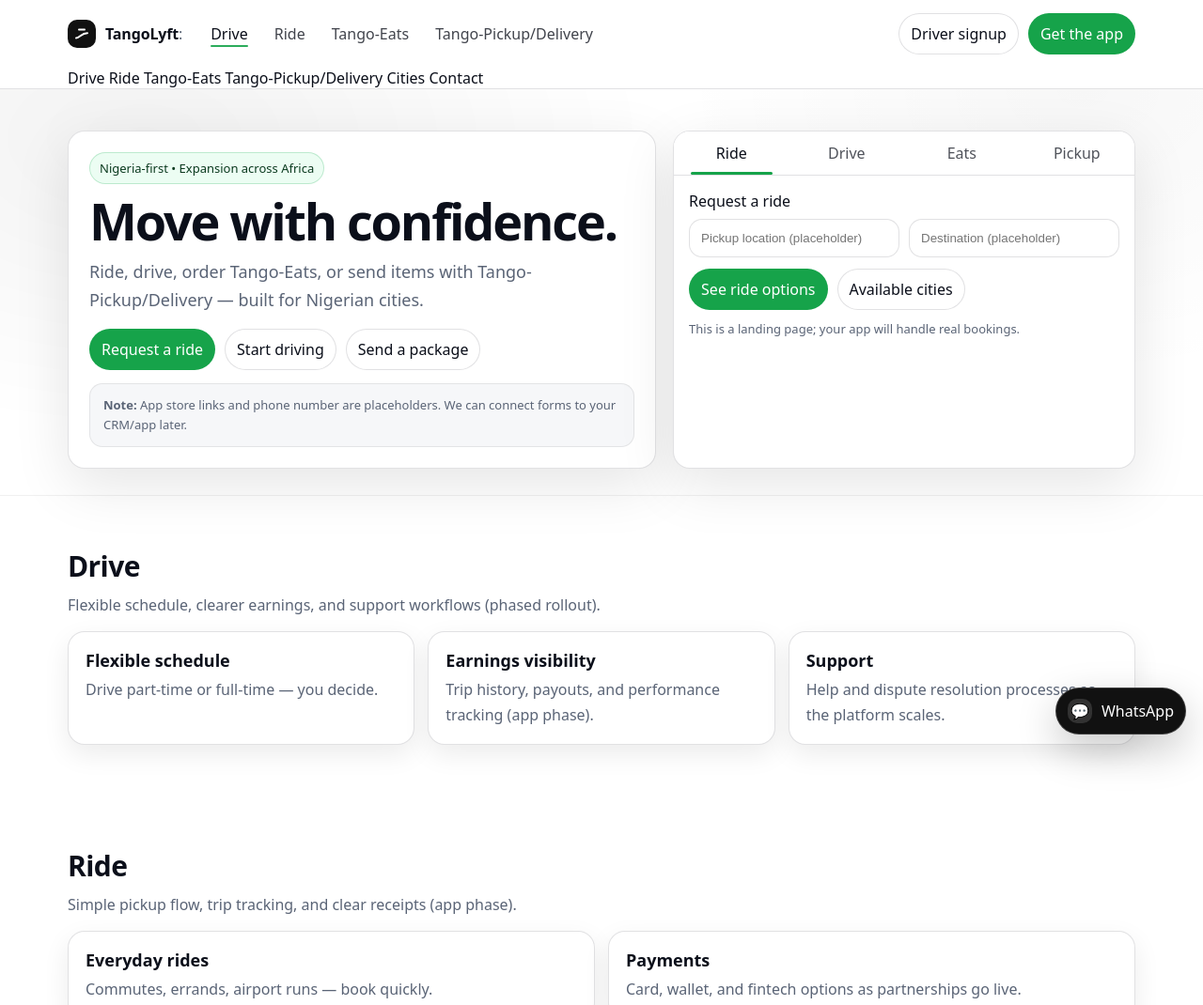
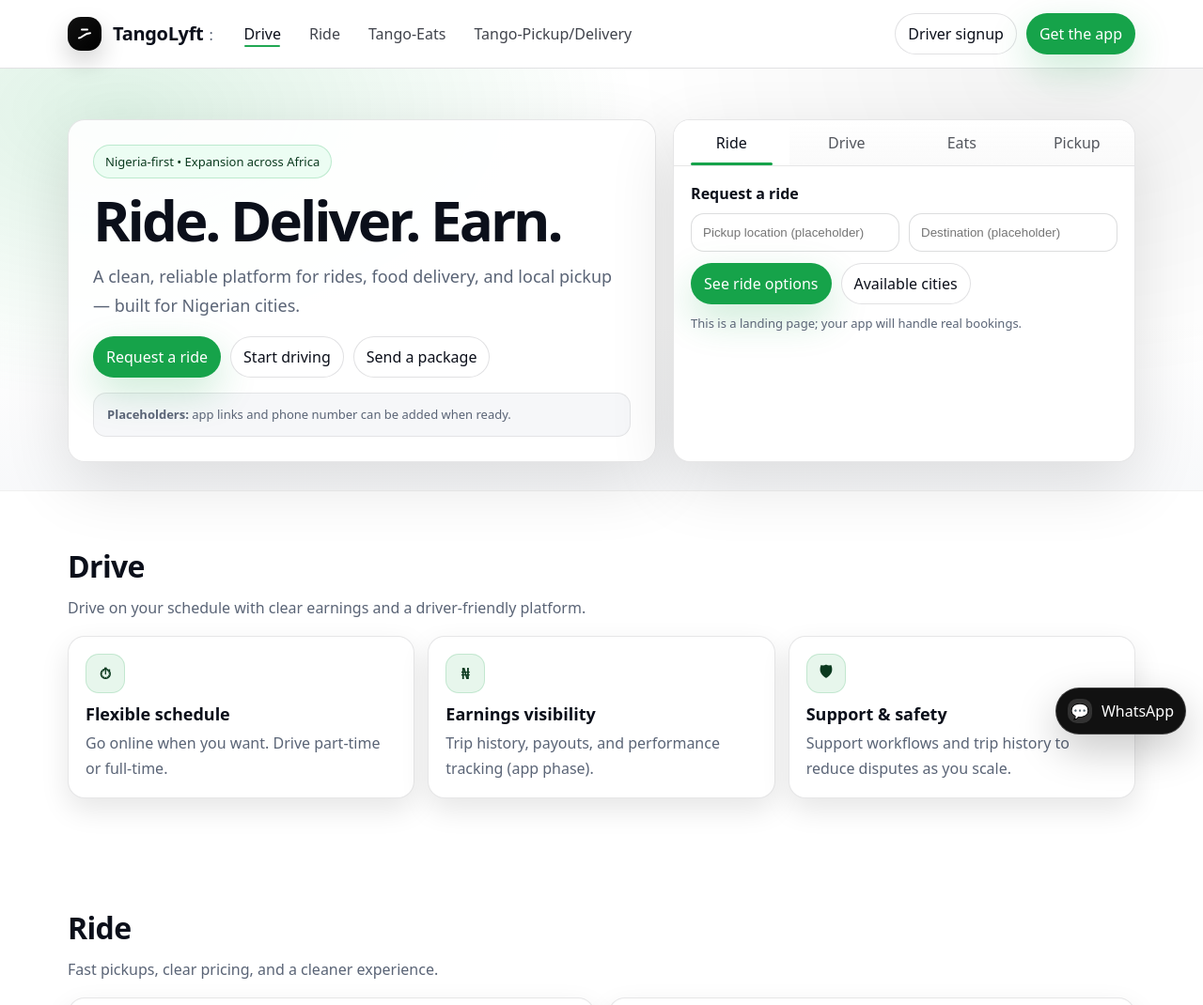
Before and after one commit to hipolite1/Tangolyft, a plain HTML site: page index.html in a window 1280 px wide. Shown: the top 1070 px of the page at 94% size. Drawn offline with Linux system fonts and the light colour scheme.

Commit message:
Refactor CSS styles and HTML structure
Updated styles and layout for improved UI/UX.

```diff
--- a/index.html
+++ b/index.html
@@ -13,10 +13,11 @@
       --bg:#ffffff;
       --ink:#0B0F1A;
       --muted:#5A6476;
+
       --line:rgba(11,15,26,.12);
       --soft:#F6F7F9;
 
-      /* Calm green (used sparingly) */
+      /* calm green (sparingly) */
       --accent:#16A34A;
       --accentSoft:#ECFDF3;
 
@@ -24,8 +25,8 @@
       --radius2:14px;
       --max:1180px;
 
-      --shadow:0 18px 60px rgba(0,0,0,.10);
-      --shadow2:0 10px 28px rgba(0,0,0,.08);
+      --shadow:0 22px 70px rgba(0,0,0,.12);
+      --shadow2:0 12px 30px rgba(0,0,0,.10);
     }
 
     *{box-sizing:border-box}
@@ -36,33 +37,39 @@
     }
     a{color:inherit;text-decoration:none}
     .container{max-width:var(--max);margin:0 auto;padding:0 22px}
-    section{scroll-margin-top:86px}
+    section{scroll-margin-top:92px}
 
-    /* NAV */
+    /* ===== NAV ===== */
     header{
       position:sticky;top:0;z-index:60;
-      background:rgba(255,255,255,.88);
-      backdrop-filter:saturate(180%) blur(14px);
+      background:rgba(255,255,255,.86);
+      backdrop-filter:saturate(180%) blur(16px);
       border-bottom:1px solid var(--line);
     }
     .nav{
       display:flex;align-items:center;justify-content:space-between;gap:16px;
       padding:14px 0;
     }
-    .nav-left{display:flex;align-items:center;gap:20px;min-width:0}
+    .nav-left{display:flex;align-items:center;gap:22px;min-width:0}
     .brand{
-      display:flex;align-items:center;gap:10px;white-space:nowrap;
-      font-weight:600; letter-spacing:-.01em;
+      display:flex;align-items:center;gap:12px;white-space:nowrap;
+      letter-spacing:-.02em;
     }
     .mark{
-      width:30px;height:30px;border-radius:10px;
-      background:#111; display:grid; place-items:center;
+      width:36px;height:36px;border-radius:14px;
+      background:linear-gradient(135deg, #111, #000);
+      display:grid;place-items:center;
+      box-shadow:0 12px 26px rgba(0,0,0,.18);
       flex:0 0 auto;
     }
     .mark svg{width:18px;height:18px}
-    .brand .name{font-size:16px}
-    .brand .name b{font-weight:650}
-    .brand .name span{color:var(--muted);font-weight:500}
+    .brand .name{
+      display:flex;align-items:baseline;gap:6px;
+      font-weight:720;
+      font-size:20px; /* bigger brand */
+      line-height:1;
+    }
+    .brand .name span{color:var(--muted);font-weight:500;font-size:16px}
 
     nav ul{
       list-style:none;margin:0;padding:0;
@@ -70,28 +77,28 @@
     }
     nav a{
       position:relative;
-      padding:8px 10px;border-radius:999px;
+      padding:9px 11px;border-radius:999px;
       color:rgba(11,15,26,.78);
-      font-weight:470;
-      transition:background .12s ease, color .12s ease;
+      font-weight:480;
+      transition:background .12s ease, color .12s ease, transform .12s ease;
     }
-    nav a:hover{background:var(--soft);color:var(--ink)}
+    nav a:hover{background:var(--soft);color:var(--ink);transform:translateY(-1px)}
     nav a.active{color:var(--ink)}
     nav a.active::after{
       content:"";
-      position:absolute;left:10px;right:10px;bottom:5px;
+      position:absolute;left:12px;right:12px;bottom:6px;
       height:2px;border-radius:2px;background:var(--accent);
-      opacity:.9;
+      opacity:.95;
     }
 
     .nav-right{display:flex;gap:10px;align-items:center;flex-wrap:wrap}
     .btn{
       display:inline-flex;align-items:center;justify-content:center;gap:10px;
-      padding:10px 12px;border-radius:999px;
+      padding:10px 13px;border-radius:999px;
       border:1px solid var(--line);
       background:#fff;color:var(--ink);
-      font-weight:480;
-      transition:transform .12s ease, box-shadow .12s ease, background .12s ease, border-color .12s ease;
+      font-weight:500;
+      transition:transform .12s ease, box-shadow .12s ease, background .12s ease;
       white-space:nowrap;
     }
     .btn:hover{transform:translateY(-1px);box-shadow:var(--shadow2)}
@@ -99,8 +106,9 @@
       background:var(--accent);
       color:#fff;
       border-color:transparent;
+      box-shadow:0 16px 40px rgba(22,163,74,.22);
     }
-    .btn.primary:hover{filter:brightness(.95)}
+    .btn.primary:hover{filter:brightness(.96)}
     .hamburger{display:none}
 
     /* Mobile menu */
@@ -116,18 +124,28 @@
       .mobile a{
         display:block;
         padding:12px 10px;border-radius:12px;
-        font-weight:480;color:var(--ink);
+        font-weight:500;color:var(--ink);
       }
       .mobile a:hover{background:var(--soft)}
     }
 
-    /* HERO */
+    /* ===== HERO ===== */
     .hero{
-      padding:44px 0 28px;
+      padding:54px 0 30px;
       background:
-        radial-gradient(900px 520px at 12% 12%, rgba(0,0,0,.05), transparent 60%),
-        radial-gradient(720px 520px at 90% 0%, rgba(0,0,0,.03), transparent 60%);
+        radial-gradient(1000px 560px at 10% 10%, rgba(22,163,74,.14), transparent 55%),
+        radial-gradient(800px 560px at 90% 0%, rgba(0,0,0,.05), transparent 60%),
+        linear-gradient(180deg, #fff 0%, #fff 60%, rgba(246,247,249,.8) 100%);
     }
+
+    /* subtle “pattern” without images */
+    .hero::before{
+      content:"";
+      position:absolute;
+      inset:0;
+      pointer-events:none;
+    }
+
     .heroGrid{
       display:grid;
       grid-template-columns:1.12fr .88fr;
@@ -137,37 +155,40 @@
     @media (max-width: 980px){.heroGrid{grid-template-columns:1fr}}
 
     .heroLeft{
-      background:#fff;
-      border:1px solid var(--line);
+      background:rgba(255,255,255,.9);
+      border:1px solid rgba(11,15,26,.10);
       border-radius:var(--radius);
       box-shadow:var(--shadow);
-      padding:22px;
+      padding:26px;
     }
     .badge{
       display:inline-flex;align-items:center;gap:10px;
-      padding:7px 10px;border-radius:999px;
+      padding:8px 12px;border-radius:999px;
       border:1px solid rgba(22,163,74,.22);
       background:var(--accentSoft);
       color:#0B3A1F;
-      font-size:13px;font-weight:480;
+      font-size:13px;font-weight:520;
       width:fit-content;
     }
     h1{
-      margin:12px 0 0;
-      font-size:54px;line-height:1.02;letter-spacing:-.04em;
-      font-weight:620;
+      margin:14px 0 0;
+      font-size:60px;
+      line-height:1.02;
+      letter-spacing:-.05em;
+      font-weight:760;
     }
-    @media (max-width:560px){h1{font-size:40px}}
+    @media (max-width:560px){h1{font-size:42px}}
     .lead{
-      margin:12px 0 0;
+      margin:14px 0 0;
       color:var(--muted);
-      font-size:18px;line-height:1.65;
-      max-width:64ch;
+      font-size:18px;line-height:1.7;
+      max-width:66ch;
       font-weight:420;
     }
-    .heroActions{display:flex;gap:10px;flex-wrap:wrap;margin-top:16px}
+    .heroActions{display:flex;gap:10px;flex-wrap:wrap;margin-top:18px}
+
     .subnote{
-      margin-top:14px;
+      margin-top:16px;
       padding:12px 14px;border-radius:14px;
       background:var(--soft);
       border:1px solid rgba(0,0,0,.08);
@@ -175,46 +196,46 @@
       font-size:13px;line-height:1.6;
     }
 
-    /* Action card (Uber-like) */
+    /* Action card */
     .panel{
-      background:#fff;border:1px solid var(--line);border-radius:var(--radius);
+      background:#fff;border:1px solid rgba(11,15,26,.10);border-radius:var(--radius);
       box-shadow:var(--shadow);
       overflow:hidden;
     }
     .tabs{
-      display:flex;border-bottom:1px solid var(--line);
-      background:#fff;
+      display:flex;border-bottom:1px solid rgba(11,15,26,.10);
+      background:linear-gradient(180deg,#fff,rgba(0,0,0,.02));
     }
     .tab{
       flex:1;
-      padding:12px 10px;
-      font-weight:480;
-      color:rgba(11,15,26,.72);
+      padding:13px 10px;
+      font-weight:520;
+      color:rgba(11,15,26,.70);
       cursor:pointer;
       text-align:center;
       user-select:none;
       position:relative;
+      transition:background .12s ease, color .12s ease;
     }
-    .tab.active{
-      color:var(--ink);
-      background:#fff;
-    }
+    .tab:hover{background:rgba(0,0,0,.02);color:rgba(11,15,26,.85)}
+    .tab.active{color:var(--ink);background:#fff}
     .tab.active::after{
       content:"";
       position:absolute;left:18px;right:18px;bottom:0;
       height:3px;border-radius:3px;background:var(--accent);
     }
-    .panelBody{padding:16px}
-    .label{font-weight:520;margin-bottom:8px}
+    .panelBody{padding:18px}
+    .label{font-weight:600;margin-bottom:10px}
     .row{display:grid;grid-template-columns:1fr 1fr;gap:10px}
     @media (max-width:560px){.row{grid-template-columns:1fr}}
     .input{
       width:100%;
       padding:12px 12px;border-radius:14px;
-      border:1px solid var(--line);
+      border:1px solid rgba(11,15,26,.14);
       outline:none;
-      font-weight:420;color:var(--ink);
+      font-weight:430;color:var(--ink);
       background:#fff;
+      transition:border-color .12s ease, box-shadow .12s ease;
     }
     .input:focus{
       border-color:rgba(22,163,74,.55);
@@ -223,35 +244,47 @@
     .panelBtns{display:flex;gap:10px;flex-wrap:wrap;margin-top:12px}
     .hint{margin-top:10px;color:var(--muted);font-size:13px;line-height:1.6}
 
-    /* Sections */
+    /* ===== SECTIONS ===== */
     .divider{border-top:1px solid rgba(0,0,0,.06)}
-    .section{padding:54px 0}
-    .head{margin-bottom:14px}
-    h2{margin:0;font-size:30px;letter-spacing:-.02em;font-weight:600}
-    .desc{margin:8px 0 0;color:var(--muted);line-height:1.7;max-width:78ch;font-weight:420}
+    .section{padding:58px 0}
+    .head{margin-bottom:16px}
+    h2{margin:0;font-size:32px;letter-spacing:-.02em;font-weight:720}
+    .desc{margin:10px 0 0;color:var(--muted);line-height:1.7;max-width:78ch;font-weight:420}
+
     .grid{display:grid;gap:14px}
     .g3{grid-template-columns:repeat(3,1fr)}
     .g2{grid-template-columns:repeat(2,1fr)}
     @media (max-width:980px){.g3,.g2{grid-template-columns:1fr}}
 
     .card{
-      background:#fff;border:1px solid var(--line);
+      background:#fff;border:1px solid rgba(11,15,26,.10);
       border-radius:var(--radius);
       box-shadow:var(--shadow2);
       padding:18px;
+      transition:transform .14s ease, box-shadow .14s ease;
     }
-    .card h3{margin:0 0 6px;font-size:18px;font-weight:560}
+    .card:hover{transform:translateY(-2px);box-shadow:0 18px 46px rgba(0,0,0,.12)}
+    .icon{
+      width:42px;height:42px;border-radius:14px;
+      background:rgba(22,163,74,.10);
+      border:1px solid rgba(22,163,74,.18);
+      display:grid;place-items:center;
+      color:#0B3A1F;
+      margin-bottom:10px;
+      font-weight:700;
+    }
+    .card h3{margin:0 0 6px;font-size:18px;font-weight:650}
     .card p{margin:0;color:var(--muted);line-height:1.65;font-weight:420}
 
     /* Cities */
-    .toolbar{display:flex;gap:10px;flex-wrap:wrap;margin:12px 0}
+    .toolbar{display:flex;gap:10px;flex-wrap:wrap;margin:14px 0}
     .pills{display:flex;flex-wrap:wrap;gap:10px}
     .pill{
       display:inline-flex;align-items:center;
       padding:10px 12px;border-radius:999px;
-      border:1px solid var(--line);
+      border:1px solid rgba(11,15,26,.12);
       background:#fff;color:rgba(11,15,26,.74);
-      font-weight:460;
+      font-weight:500;
       transition:transform .12s ease, background .12s ease;
       cursor:pointer;
     }
@@ -259,8 +292,8 @@
 
     /* Footer */
     footer{
-      padding:40px 0 48px;
-      border-top:1px solid var(--line);
+      padding:42px 0 50px;
+      border-top:1px solid rgba(11,15,26,.12);
       background:#fff;
     }
     .foot{
@@ -269,12 +302,12 @@
     @media (max-width:980px){.foot{grid-template-columns:1fr}}
     .small{font-size:13px;color:var(--muted);line-height:1.6}
 
-    /* WhatsApp (optional) */
+    /* WhatsApp */
     #waFloat{
       position:fixed;right:18px;bottom:18px;z-index:70;
       display:flex;align-items:center;gap:10px;
       padding:11px 12px;border-radius:999px;
-      background:#111;color:#fff;font-weight:480;
+      background:#111;color:#fff;font-weight:520;
       box-shadow:0 16px 44px rgba(0,0,0,.22);
       border:1px solid rgba(255,255,255,.18);
       transition:transform .12s ease, background .12s ease;
@@ -300,7 +333,7 @@
               <path d="M8 6h8" stroke="white" stroke-width="2.6" stroke-linecap="round"/>
             </svg>
           </span>
-          <span class="name"><b>TangoLyft</b><span>: </span></span>
+          <span class="name">TangoLyft <span>:</span></span>
         </a>
 
         <nav aria-label="Primary navigation">
@@ -320,7 +353,7 @@
       </div>
     </div>
 
-    <div class="mobile" id="mobileMenu" aria-label="Mobile navigation">
+    <div class="mobile" id="mobileMenu" aria-label="Mobile navigation" style="display:none;">
       <a href="#drive">Drive</a>
       <a href="#ride">Ride</a>
       <a href="#eats">Tango-Eats</a>
@@ -336,9 +369,9 @@
     <div class="container heroGrid">
       <div class="heroLeft">
         <div class="badge">Nigeria-first • Expansion across Africa</div>
-        <h1>Move with confidence.</h1>
+        <h1>Ride. Deliver. Earn.</h1>
         <p class="lead">
-          Ride, drive, order Tango-Eats, or send items with Tango-Pickup/Delivery — built for Nigerian cities.
+          A clean, reliable platform for rides, food delivery, and local pickup — built for Nigerian cities.
         </p>
 
         <div class="heroActions">
@@ -348,7 +381,7 @@
         </div>
 
         <div class="subnote">
-          <strong>Note:</strong> App store links and phone number are placeholders. We can connect forms to your CRM/app later.
+          <strong>Placeholders:</strong> app links and phone number can be added when ready.
         </div>
       </div>
 
@@ -381,7 +414,7 @@
               <a class="btn primary" href="https://crm.tangolyft.com/driver-signup" target="_blank" rel="noopener">Start driver signup</a>
               <a class="btn" href="#drive">Learn more</a>
             </div>
-            <div class="hint">Driver signup currently points to a CRM placeholder link.</div>
+            <div class="hint">Driver signup points to your CRM link (replace anytime).</div>
           </div>
 
           <div class="tabPanel" id="eatsTab" style="display:none">
@@ -417,21 +450,24 @@
     <div class="container">
       <div class="head">
         <h2>Drive</h2>
-        <p class="desc">Flexible schedule, clearer earnings, and support workflows (phased rollout).</p>
+        <p class="desc">Drive on your schedule with clear earnings and a driver-friendly platform.</p>
       </div>
 
       <div class="grid g3">
         <div class="card">
+          <div class="icon">⏱</div>
           <h3>Flexible schedule</h3>
-          <p>Drive part-time or full-time — you decide.</p>
+          <p>Go online when you want. Drive part-time or full-time.</p>
         </div>
         <div class="card">
+          <div class="icon">₦</div>
           <h3>Earnings visibility</h3>
           <p>Trip history, payouts, and performance tracking (app phase).</p>
         </div>
         <div class="card">
-          <h3>Support</h3>
-          <p>Help and dispute resolution processes as the platform scales.</p>
+          <div class="icon">🛡</div>
+          <h3>Support & safety</h3>
+          <p>Support workflows and trip history to reduce disputes as you scale.</p>
         </div>
       </div>
     </div>
@@ -441,15 +477,17 @@
     <div class="container">
       <div class="head">
         <h2>Ride</h2>
-        <p class="desc">Simple pickup flow, trip tracking, and clear receipts (app phase).</p>
+        <p class="desc">Fast pickups, clear pricing, and a cleaner experience.</p>
       </div>
 
       <div class="grid g2">
         <div class="card">
-          <h3>Everyday rides</h3>
-          <p>Commutes, errands, airport runs — book quickly.</p>
+          <div class="icon">📍</div>
+          <h3>Accurate pickup</h3>
+          <p>Better pickup guidance for busy streets and landmarks.</p>
         </div>
         <div class="card">
+          <div class="icon">💳</div>
           <h3>Payments</h3>
           <p>Card, wallet, and fintech options as partnerships go live.</p>
         </div>
@@ -466,16 +504,19 @@
 
       <div class="grid g3">
         <div class="card">
+          <div class="icon">🍽</div>
           <h3>Restaurants</h3>
           <p>Onboard restaurants and menus in your city.</p>
         </div>
         <div class="card">
+          <div class="icon">🧾</div>
           <h3>Order tracking</h3>
           <p>Status updates and receipts for each order.</p>
         </div>
         <div class="card">
-          <h3>Partnerships</h3>
-          <p>Options for restaurants and cloud kitchens later.</p>
+          <div class="icon">⚡</div>
+          <h3>Fast delivery</h3>
+          <p>Optimized dispatch to reduce delays and improve reliability.</p>
         </div>
       </div>
     </div>
@@ -490,10 +531,12 @@
 
       <div class="grid g2">
         <div class="card">
+          <div class="icon">📦</div>
           <h3>On-demand delivery</h3>
           <p>Request pickup and drop-off quickly for same-day needs.</p>
         </div>
         <div class="card">
+          <div class="icon">🧭</div>
           <h3>Tracking (app phase)</h3>
           <p>Live tracking and proof-of-delivery can be added.</p>
         </div>
@@ -534,18 +577,8 @@
         <span class="pill" data-name="lagos">Lagos</span>
         <span class="pill" data-name="lokoja">Lokoja</span>
         <span class="pill" data-name="makurdi">Makurdi</span>
-        <span class="pill" data-name="nnewi">Nnewi</span>
-        <span class="pill" data-name="nsukka">Nsukka</span>
-        <span class="pill" data-name="ondo">Ondo</span>
-        <span class="pill" data-name="onitsha">Onitsha</span>
-        <span class="pill" data-name="osogbo">Osogbo</span>
-        <span class="pill" data-name="owerri">Owerri</span>
         <span class="pill" data-name="port harcourt">Port Harcourt</span>
-        <span class="pill" data-name="umuahia">Umuahia</span>
         <span class="pill" data-name="uyo">Uyo</span>
-        <span class="pill" data-name="warri">Warri</span>
-        <span class="pill" data-name="yenagoa">Yenagoa</span>
-        <span class="pill" data-name="zaria">Zaria</span>
       </div>
     </div>
   </section>
@@ -554,17 +587,17 @@
     <div class="container">
       <div class="head">
         <h2>Contact</h2>
-        <p class="desc">
-          Suite-119 Jinifa Plaza, Plot 1014. Samuel Ademulegun Adesujo Street. Central Business District Abuja.
-        </p>
+        <p class="desc">Suite-119 Jinifa Plaza, Plot 1014. Samuel Ademulegun Adesujo Street. Central Business District Abuja.</p>
       </div>
 
       <div class="grid g2">
         <div class="card">
+          <div class="icon">☎</div>
           <h3>Phone (placeholder)</h3>
           <p>+234-XXX-XXX-XXXX</p>
         </div>
         <div class="card">
+          <div class="icon">✉</div>
           <h3>Email</h3>
           <p>support@tangolyft.com</p>
         </div>
@@ -608,11 +641,9 @@
   const menuBtn = document.getElementById("menuBtn");
   const mobileMenu = document.getElementById("mobileMenu");
   if(menuBtn){
-    menuBtn.addEventListener("click", ()=> mobileMenu.classList.toggle("open"));
-  }
-  if(mobileMenu){
-    mobileMenu.querySelectorAll("a").forEach(a=>{
-      a.addEventListener("click", ()=> mobileMenu.classList.remove("open"));
+    menuBtn.addEventListener("click", ()=>{
+      const isOpen = mobileMenu.style.display === "block";
+      mobileMenu.style.display = isOpen ? "none" : "block";
     });
   }
 
```
